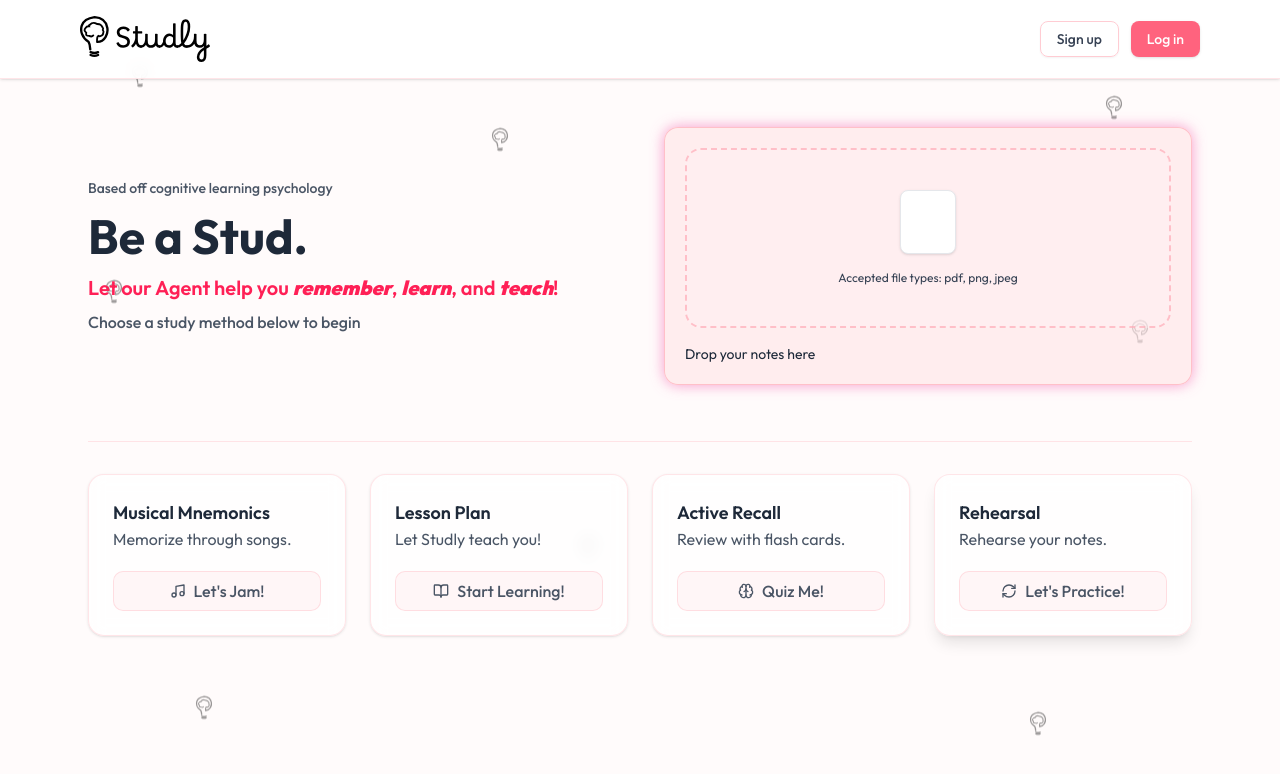
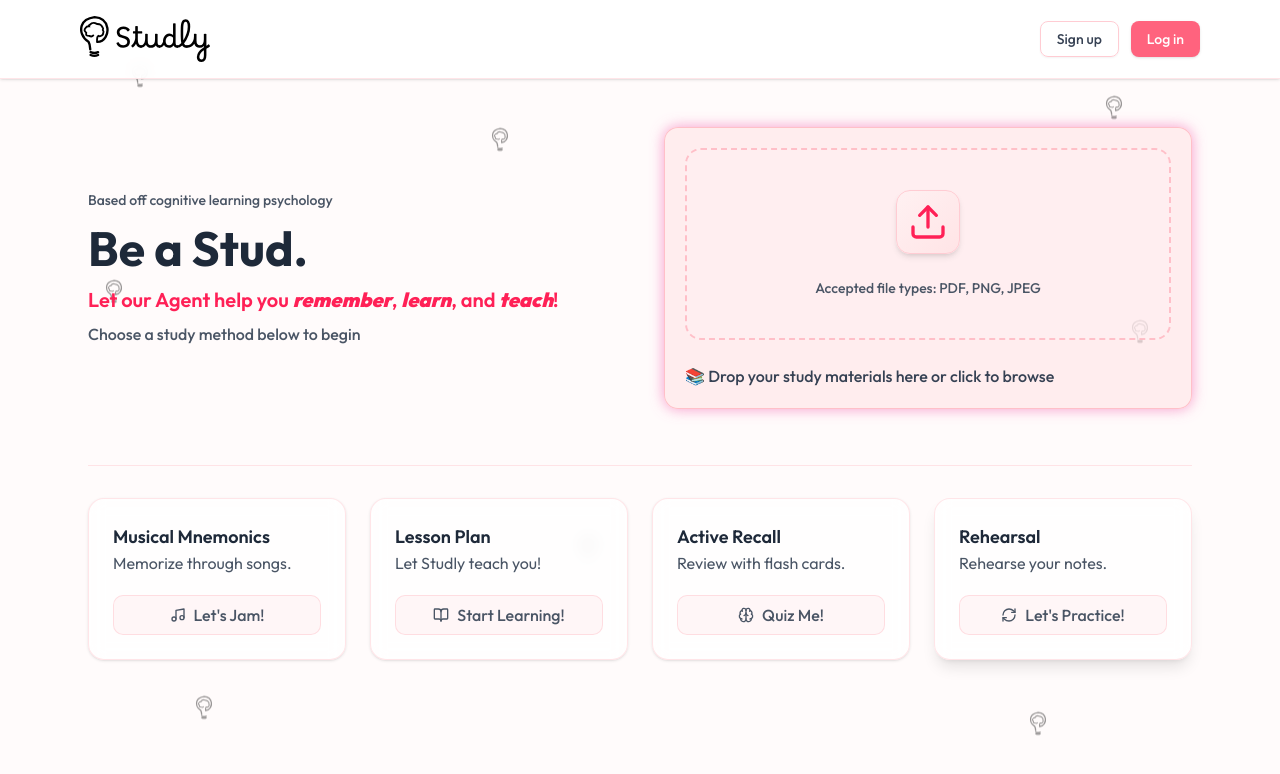
Before and after one commit to eamongordon/studly, a Next.js app: page / in a window 1280 px wide. Shown: the top 774 px of the page. Built offline with nearby package versions, Linux system fonts and the light colour scheme; no server answers.

Commit message:
feat: enhance file upload ui

```diff
--- a/app/page.tsx
+++ b/app/page.tsx
@@ -10,7 +10,7 @@ import { createLesson } from '@/lib/actions'
 import { LessonMode } from '@/lib/types'
 import CreatingOverlay from '@/components/ui/CreatingOverlay'
 import Image from 'next/image'
-import { Music, BookOpen, Brain, RefreshCw } from 'lucide-react'
+import { Music, BookOpen, Brain, RefreshCw, Upload } from 'lucide-react'
 
 export default function Home () {
   const fileInputRef = useRef<HTMLInputElement>(null)
@@ -215,21 +215,23 @@ export default function Home () {
                   isDragActive ? 'bg-rose-100/60 border-rose-400 scale-[1.02]' : ''
                 }`}
               >
-                <div className='w-14 h-16 rounded-md bg-white border border-gray-200 shadow-sm mb-4 flex items-center justify-center'></div>
-                <p className='text-xs text-gray-700'>
+                <div className='w-16 h-16 rounded-xl bg-gradient-to-br from-rose-50 to-rose-100 border border-rose-200 shadow-md mb-6 flex items-center justify-center transition-all duration-300 hover:shadow-lg hover:scale-105'>
+                  <Upload className="w-10 h-10 text-rose-500" />
+                </div>
+                <p className='text-sm text-gray-600 font-medium'>
                   {selectedFile ? (
-                    <span className='text-xs text-gray-500'>
-                      {selectedFile.name}
+                    <span className='text-sm text-rose-600 font-semibold'>
+                      📄 {selectedFile.name}
                     </span>
                   ) : (
-                    'Accepted file types: pdf, png, jpeg'
+                    'Accepted file types: PDF, PNG, JPEG'
                   )}
                 </p>
               </div>
-              <div className='mt-4 text-sm text-gray-800'>
+              <div className='mt-6 text-base text-gray-700 font-medium'>
                 {selectedFile
-                  ? 'Click on a method to begin!'
-                  : 'Drop your notes here'}
+                  ? '✨ Ready to learn! Choose a method below to begin your study session.'
+                  : '📚 Drop your study materials here or click to browse'}
               </div>
             </div>
           </div>
```
